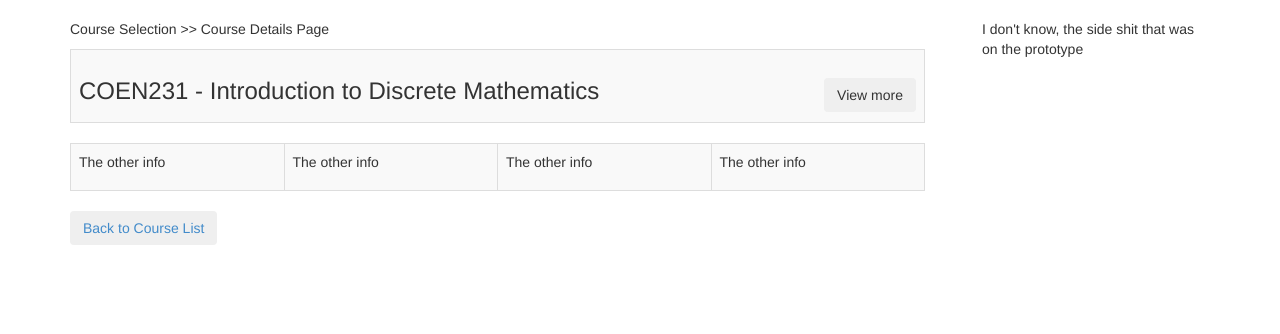
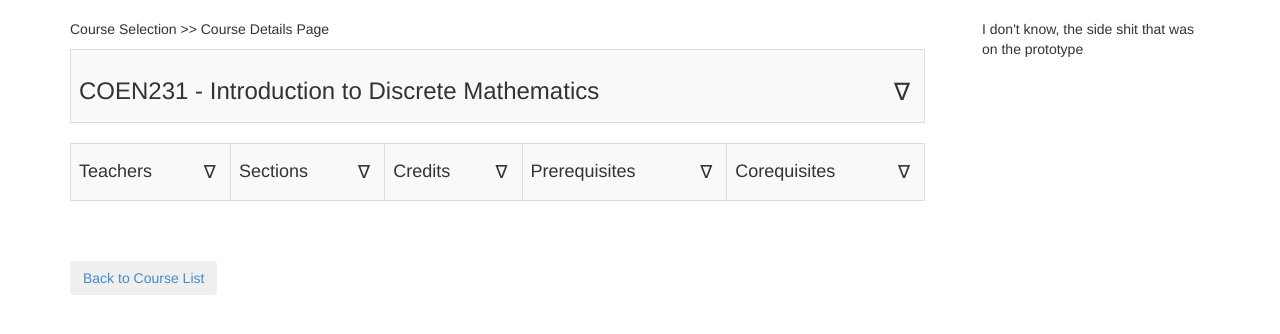
Before and after one commit to grodtron/SOEN341, a Django app: page /course-details in a window 1280 px wide. Shown: the part 51-385 px from the top of the page. Run offline with Django 3.2, Linux system fonts and the light colour scheme; data comes from the database, SQL or seed files in the repository; some libraries are stand-ins or nearby versions.

Commit message:
Updated course details.

```diff
--- a/home/static/css/custom.css
+++ b/home/static/css/custom.css
@@ -45,7 +99,19 @@ body{ padding-top:70px; }
 	float:left;
 	width:20%;
 }
-#course-details .dropButton {
+#course-details .moreButton {
 	float:right;
+	border:none;
+	background-color:transparent;
 }
+
+.course-details-content-width {
+	width:855px;
+}
+
 /* End Course Details */
+
+.editBtn{
+	margin-bottom:6px;
+	margin-left:20px;
+}
--- a/home/templates/home/course-details.html
+++ b/home/templates/home/course-details.html
@@ -6,11 +6,24 @@
 
 <script>
 function dropDown(field) {
-	var fieldName = field;
 	if(document.getElementById(field).style.display == "none")
 		document.getElementById(field).style.display = "block";
 	else
 		document.getElementById(field).style.display = "none";
+}
+
+function dropDownAndHide(field1,field2) {
+	if(document.getElementById(field1).style.display == "none") {
+		document.getElementById(field1).style.display = "table-row";
+	} else {
+		document.getElementById(field1).style.display = "none";
+	}
+
+	if(document.getElementById(field2).style.display == "none") {
+		document.getElementById(field2).style.display = "table-cell";
+	} else {
+		document.getElementById(field2).style.display = "none";
+	}
 }
 </script>
 
@@ -22,7 +35,7 @@ function dropDown(field) {
 				<tr>
 					<td>
 						<h3>{{ courses.1.course_code }} - {{ courses.1.course_name }}
-							<button id="drop-down" class="btn dropButton" onclick="dropDown('cDescription')"> View more</button>
+							<button class="moreButton" onclick="dropDown('cDescription')">&#8711;</button>
 						</h3>
 					</td>
 				<tr id="cDescription" style="display:none">
@@ -33,20 +46,71 @@ function dropDown(field) {
 			</table>
 			<table class="table table-striped table-bordered">
 				<tr>
-					<td>
-						<p>The other info</p>
+					<td id="ddTeachers">
+						<h4>Teachers
+							<input type="button" class="moreButton" onclick="dropDownAndHide('cTeachers','ddTeachers')" value="&#8711;"/>
+						</h4>
 					</td>
-					<td>
-						<p>The other info</p>
+					<td id="ddSections">
+						<h4>Sections
+							<input type="button" class="moreButton" onclick="dropDownAndHide('cSections','ddSections')" value="&#8711;"/>
+						</h4>
 					</td>
-					<td>
-						<p>The other info</p>
+					<td id="ddCredits">
+						<h4>Credits
+							<input type="button" class="moreButton" onclick="dropDownAndHide('cCredits', 'ddCredits')" value="&#8711;"/>
+						</h4>
 					</td>
-					<td>
-						<p>The other info</p>
+					<td id="ddPrereq">
+						<h4>Prerequisites
+							<input type="button" class="moreButton" onclick="dropDownAndHide('cPrereq', 'ddPrereq')" value="&#8711;"/>
+						</h4>
+					</td>
+					<td id="ddCoreq">
+						<h4>Corequisites
+							<input type="button" class="moreButton" onclick="dropDownAndHide('cCoreq', 'ddCoreq')" value="&#8711;"/>
+						</h4>
 					</td>
 				</tr>
 			</table>
+			<table class="table table-striped table-bordered">
+				<tr id="cTeachers" style="display:none;">
+					<td class="course-details-content-width">
+						<p><em>Teachers:</em>TESTESTTESTESTTESTESTTESTESTTESTESTTESTEST
+							<input type="button" class="moreButton" onclick="dropDownAndHide('cTeachers','ddTeachers')" value="hide"/>
+						</p>
+					</td>
+				</tr>
+				<tr id="cSections" style="display:none">
+					<td class="course-details-content-width">
+						<p><em>Sections:</em>TESTESTTESTESTTESTESTTESTESTTESTESTTESTEST
+							<input type="button" class="moreButton" onclick="dropDownAndHide('cSections','ddSections')" value="hide"/>
+						</p>
+					</td>
+				</tr>
+				<tr id="cCredits" style="display:none">
+					<td class="course-details-content-width">
+						<p><em>Credits:</em>TESTESTTESTESTTESTESTTESTESTTESTESTTESTEST
+							<input type="button" class="moreButton" onclick="dropDownAndHide('cCredits', 'ddCredits')" value="hide"/>
+						</p>
+					</td>
+				</tr>
+				<tr id="cPrereq" style="display:none">
+					<td class="course-details-content-width">
+						<p><em>Prerequisites:</em>TESTESTTESTESTTESTESTTESTESTTESTESTTESTEST
+							<input type="button" class="moreButton" onclick="dropDownAndHide('cPrereq', 'ddPrereq')" value="hide"/>
+						</p>
+					</td>
+				</tr>
+				<tr id="cCoreq" style="display:none">
+					<td class="course-details-content-width">
+						<p><em>Corequisites:</em>TESTESTTESTESTTESTESTTESTESTTESTESTTESTEST
+							<input type="button" class="btn moreButton" onclick="dropDownAndHide('cCoreq', 'ddCoreq')" value="hide"/>
+						</p>
+					</td>
+				</tr>
+			</table>
+			</br>
 			<a href="course-selection"><button class="btn">Back to Course List</button>
 			</a>
 		</div>
--- a/soen341/urls.py
+++ b/soen341/urls.py
@@ -10,4 +10,9 @@ urlpatterns = patterns('',
     url(r'^student-record$', 'home.views.student_record', name='student-record'),
     url(r'^course-selection$', 'home.views.course_selection', name='course-selection'),
     url(r'^course-details$', 'home.views.course_details', name='course-details'),
+	url(r'^login$', 'home.login.login_view', name='login'),
+    url(r'^do-login$', 'home.login.do_login', name='do login'),
+    url(r'^do-logout$', 'home.login.do_logout', name='do logout'),
+    url(r'^do-register$', 'home.login.do_register', name='do register'),
+    url(r'^edit-student-record$', 'home.views.edit_student_record' , name='edit-student-record'),
 )
```
Also changed, not shown: other parts of home/static/css/custom.css (+57 -3 lines).
